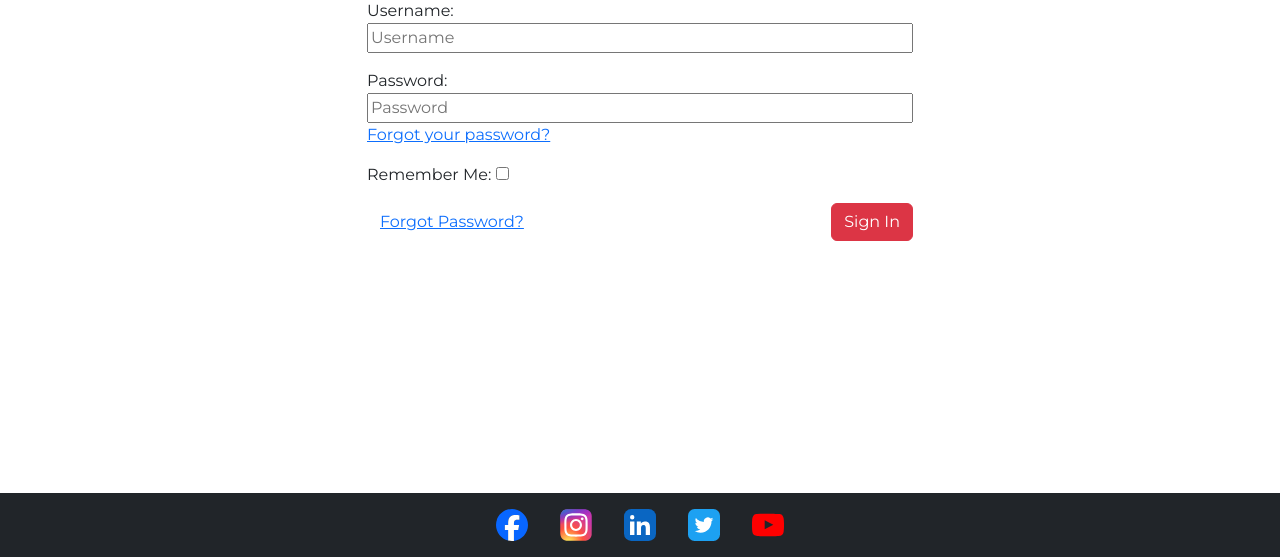
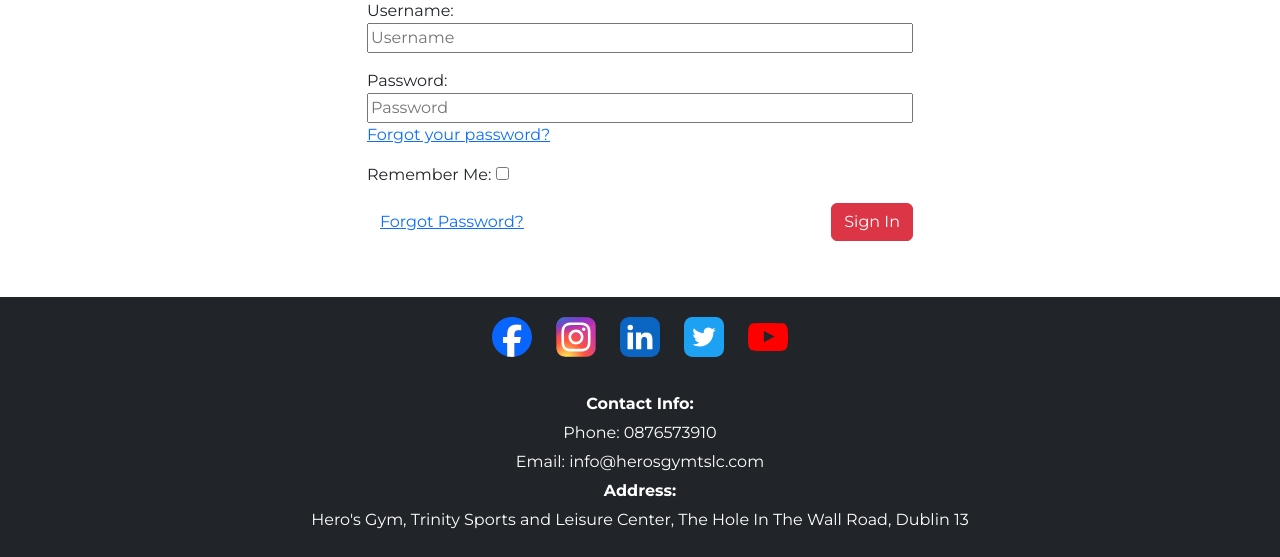
Before and after one commit to defridge/PP4-PT-Booking, a Django app: page /accounts/login/ in a window 1280 px wide. Shown: the part 243-800 px from the top of the page. Run offline with Django 4.2, Linux system fonts and the light colour scheme; some libraries are stand-ins or nearby versions.

Commit message:
Finished footer section by adding contact and address info and styling

```diff
--- a/static/css/base.css
+++ b/static/css/base.css
@@ -47,16 +47,53 @@ footer {
     flex-shrink: 0;
     background-color: #212529;
     display: flex;
-    flex-direction: row;
+    flex-direction: column;
     justify-content: center;
     align-items: center;
+    padding: 20px 0;
+    text-align: center;
     border-top: var(--small-box-shadow);
 }
 
-.social-icon {
-    height: 2rem;
-    margin: 1rem;
+.footer-content {
+    display: flex;
+    flex-direction: column;
+    align-items: center;
 }
+
+.footer-social {
+    margin-bottom: 20px;
+}
+
+.footer-social a {
+    display: inline-block;
+    border: none;
+}
+
+.social-icon, .footer-social .social-icon {
+    height: 40px;
+    width: 40px;
+    margin: 0 10px;
+}
+
+.footer-contact {
+    text-align: center;
+    margin-top: 10px;
+}
+
+.footer-contact p, .footer-contact a {
+    margin: 5px 0;
+    color: white;
+}
+
+.footer-contact a {
+    text-decoration: none;
+}
+
+.footer-contact a:hover {
+    text-decoration: underline;
+}
+
 
 /* Main Content Styles */
 #hero-btn {
--- a/templates/includes/footer.html
+++ b/templates/includes/footer.html
@@ -1,6 +1,8 @@
 {% load static %}
 
-<footer>
+<footer class="footer">
+    <div class="footer-content">
+        <div class="footer-social">
             <a href="https://www.facebook.com/" target="_blank" rel="noopener" aria-label="Facebook - Opens in new tab">
                 <img src="{% static '/icons/facebook-round-color-icon.svg' %}" alt="Facebook Icon" class="social-icon">
             </a>
@@ -16,4 +18,13 @@
             <a href="https://www.youtube.com/" target="_blank" rel="noopener" aria-label="Youtube - Opens in new tab">
                 <img src="{% static '/icons/youtube-color-icon.svg' %}" alt="Youtube Icon" class="social-icon">
             </a>
+        </div>
+        <div class="footer-contact">
+            <p><strong>Contact Info:</strong></p>
+            <p>Phone: <a href="tel:0876573910">0876573910</a></p>
+            <p>Email: <a href="mailto:info@herosgymtslc.com">info@herosgymtslc.com</a></p>
+            <p><strong>Address:</strong></p>
+            <p>Hero's Gym, Trinity Sports and Leisure Center, The Hole In The Wall Road, Dublin 13</p>
+        </div>
+    </div>
 </footer>
```
Also changed, not shown: README.md. Lines whose indentation alone changed are shown as unchanged.
